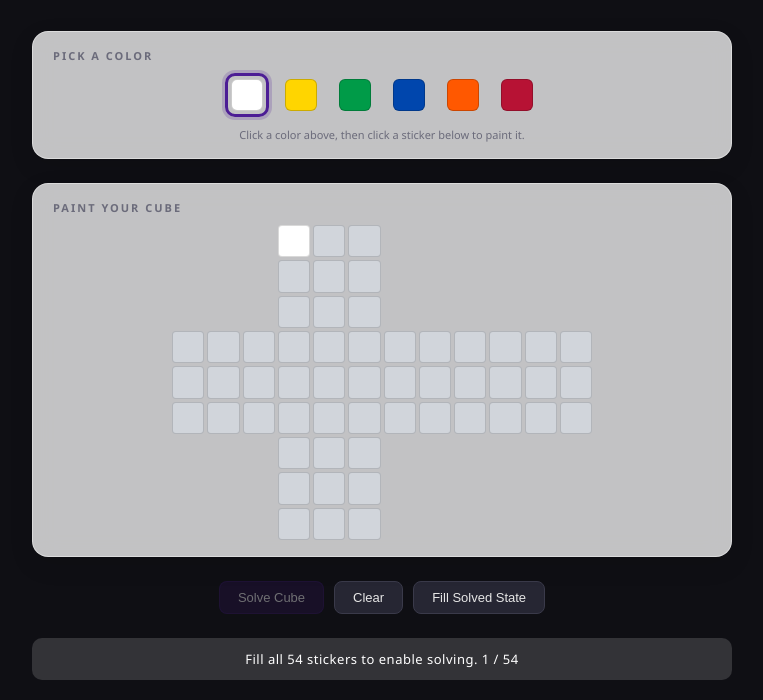
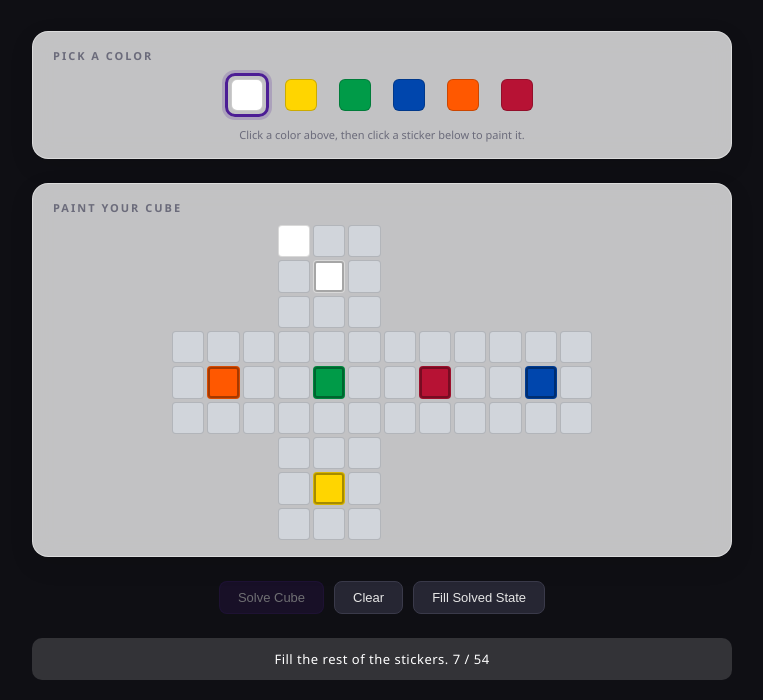
Before and after one commit to AmirAzani/rubiks-timer, a plain HTML site: page solver.html in a window 1280 px wide. Both pictures are taken after a click on the element 551 px from the left and 381 px from the top of the page. Shown: the part 140-840 px from the top of the page, without its empty margins (258-1021 px from the left). Drawn offline with Linux system fonts and the light colour scheme.

Commit message:
Lock center stickers to fixed face colors

```diff
--- a/solver.css
+++ b/solver.css
@@ -213,3 +213,15 @@
   .color-swatch { width: 38px; height: 38px; }
   .solution-moves { font-size: 18px; word-spacing: 6px; }
 }
+/* ================================
+   LOCKED CENTER STICKERS
+   ================================ */
+.input-sticker.center {
+  cursor: not-allowed;
+  box-shadow: inset 0 0 0 2px rgba(0, 0, 0, 0.35);
+}
+
+.input-sticker.center:hover {
+  transform: none;
+  border-color: rgba(0, 0, 0, 0.15);
+}
--- a/solver.js
+++ b/solver.js
@@ -43,10 +43,21 @@ const copySolutionBtn = document.getElementById('copySolutionBtn');
 // ================================
 // INIT
 // ================================
+// The center sticker (index 4) of each face = that face's color
+const CENTER_COLORS = {
+  U: 'W',   // White
+  R: 'R',   // Red
+  F: 'G',   // Green
+  D: 'Y',   // Yellow
+  L: 'O',   // Orange
+  B: 'B'    // Blue
+};
+
 function initCubeState() {
   cubeState = {};
   FACE_ORDER.forEach(face => {
     cubeState[face] = Array(9).fill(null);
+    cubeState[face][4] = CENTER_COLORS[face];   // ← pre-fill center
   });
 }
 
@@ -73,13 +84,21 @@ function renderInputGrid() {
     }
   });
 
-  grid.forEach(cell => {
+    grid.forEach(cell => {
     const div = document.createElement('div');
     if (cell.face) {
+      const isCenter = cell.index === 4;
+
       div.className = 'input-sticker empty';
       div.dataset.face = cell.face;
       div.dataset.index = cell.index;
-      div.addEventListener('click', () => paintSticker(cell.face, cell.index));
+
+      if (isCenter) {
+        div.classList.add('center');
+        // No click listener — center is locked
+      } else {
+        div.addEventListener('click', () => paintSticker(cell.face, cell.index));
+      }
     } else {
       div.style.visibility = 'hidden';
     }
@@ -108,10 +127,10 @@ function refreshStickerColors() {
 }
 
 function paintSticker(face, index) {
+  if (index === 4) return;   // ← don't paint centers
   cubeState[face][index] = selectedColor;
   refreshStickerColors();
 }
-
 // ================================
 // PALETTE
 // ================================
@@ -136,11 +155,11 @@ function countFilled() {
 
 function updateProgress() {
   const filled = countFilled();
-  const total = 54;
+  const total = 54;   // includes the 6 auto-filled centers
 
   solverStatus.textContent = filled === total
     ? 'All stickers filled! Ready to solve.'
-    : `Fill all 54 stickers to enable solving. ${filled} / ${total}`;
+    : `Fill the rest of the stickers. ${filled} / ${total}`;
 
   solveBtn.disabled = filled !== total;
 }
```
